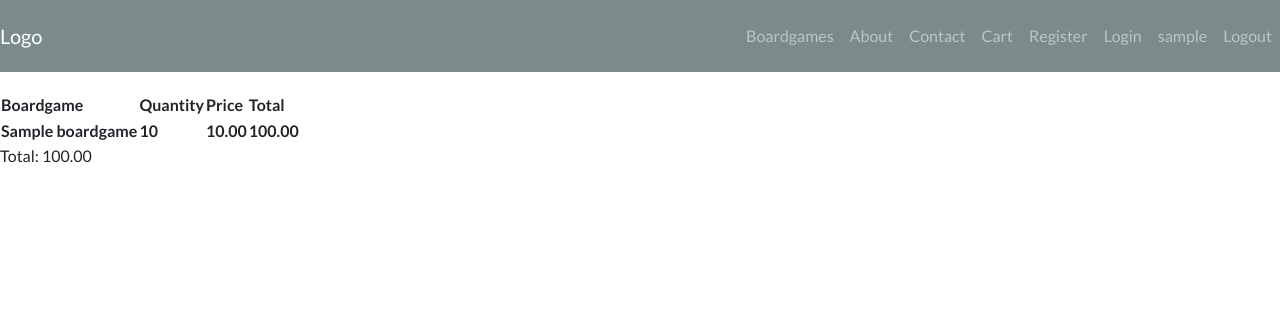
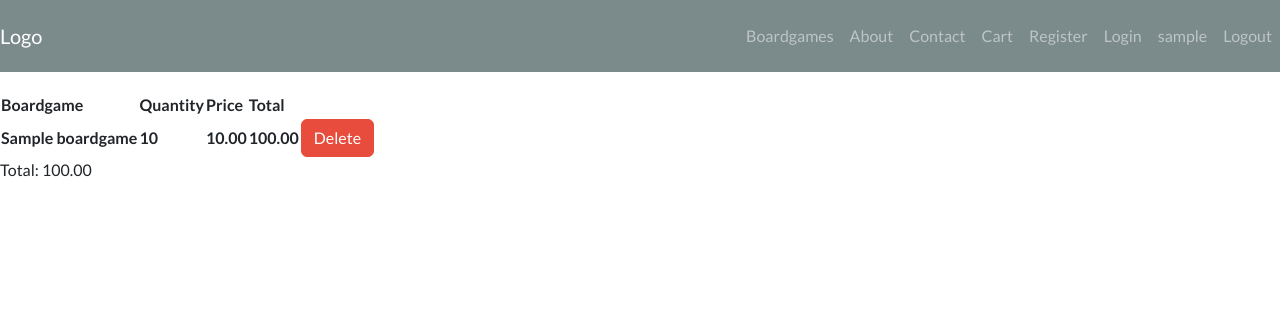
Before and after one commit to AdamWiercioch95/Boardgame_Shop, a Django app: page /shop/cart_list/ in a window 1280 px wide. Shown: the top 332 px of the page. Run offline with Django 5.2, Linux system fonts and the light colour scheme; a user stored in the database is signed in; tables that the repository leaves empty hold one stand-in row (values such as "Sample post"); lists and menus that the app fills with data are empty; some libraries are stand-ins or nearby versions.

Commit message:
add delete button for boardgames in cart

```diff
--- a/shop/urls.py
+++ b/shop/urls.py
@@ -9,5 +9,8 @@ urlpatterns = [
     path('boardgame_update/<int:pk>', views.BoardgameUpdateView.as_view(), name='boardgame_update'),
     path('boardgame_delete/<int:pk>', views.BoardgameDeleteView.as_view(), name='boardgame_delete'),
     path('cart_list/', views.CartListView.as_view(), name='cart_list'),
-    path('add_boardgame_to_cart/<int:boardgame_pk>/', views.AddBoardgameToCartView.as_view(), name='add_boardgame_to_cart'),
+    path('add_boardgame_to_cart/<int:boardgame_pk>/', views.AddBoardgameToCartView.as_view(),
+         name='add_boardgame_to_cart'),
+    path('delete_boardgame_from_cart/<int:boardgame_pk>/', views.DeleteBoardgameFromCartView.as_view(),
+         name='delete_boardgame_from_cart'),
 ]
--- a/shop/views.py
+++ b/shop/views.py
@@ -58,8 +58,6 @@ class CartListView(View):
     def get(self, request):
         cart, created = Cart.objects.get_or_create(user=request.user)
         return render(request, 'shop/cart_list.html', {'cart': cart})
-    # model = Cart
-    # template_name = "shop/cart_list.html"
 
 
 class AddBoardgameToCartView(View):
@@ -75,3 +73,18 @@ class AddBoardgameToCartView(View):
             cart.boardgames.add(boardgame)
 
         return redirect('boardgames_list')
+
+
+class DeleteBoardgameFromCartView(View):
+    def get(self, request, boardgame_pk):
+        boardgame = Boardgame.objects.get(pk=boardgame_pk)
+        cart, created = Cart.objects.get_or_create(user=request.user)
+
+        cart_item = CartBoardgame.objects.get(boardgame=boardgame, cart=cart)
+        if cart_item.quantity > 1:
+            cart_item.quantity -= 1
+            cart_item.save()
+        else:
+            cart_item.delete()
+
+        return redirect('cart_list')
--- a/templates/shop/cart_list.html
+++ b/templates/shop/cart_list.html
@@ -15,6 +15,7 @@
             <th>{{ item.quantity }}</th>
             <th>{{ item.boardgame.price }}</th>
             <th>{{ item.total }}</th>
+            <th><a href="{% url 'delete_boardgame_from_cart' item.boardgame.pk %}" class="btn btn-danger ml-auto">Delete</a></th>
         </tr>
     {% endfor %}
 
```
